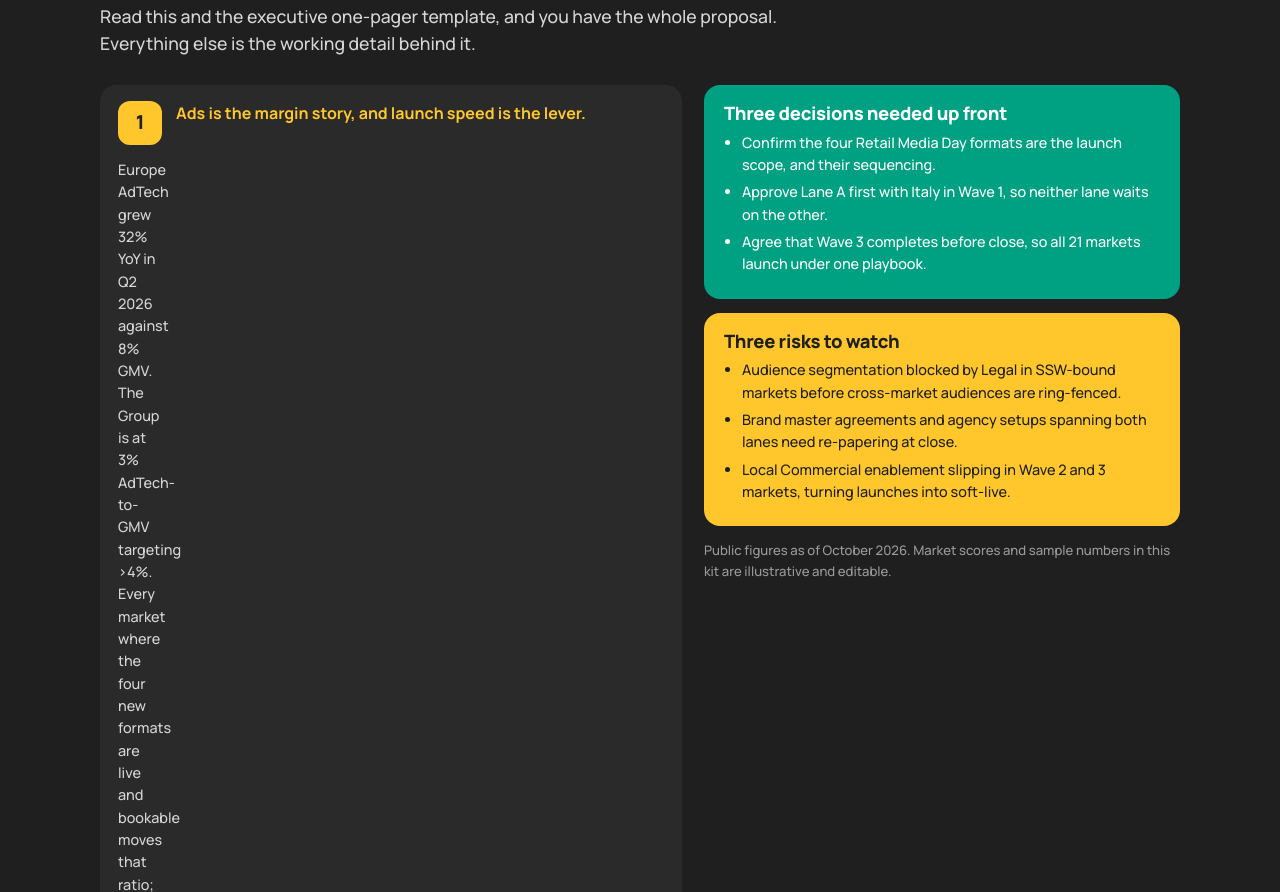
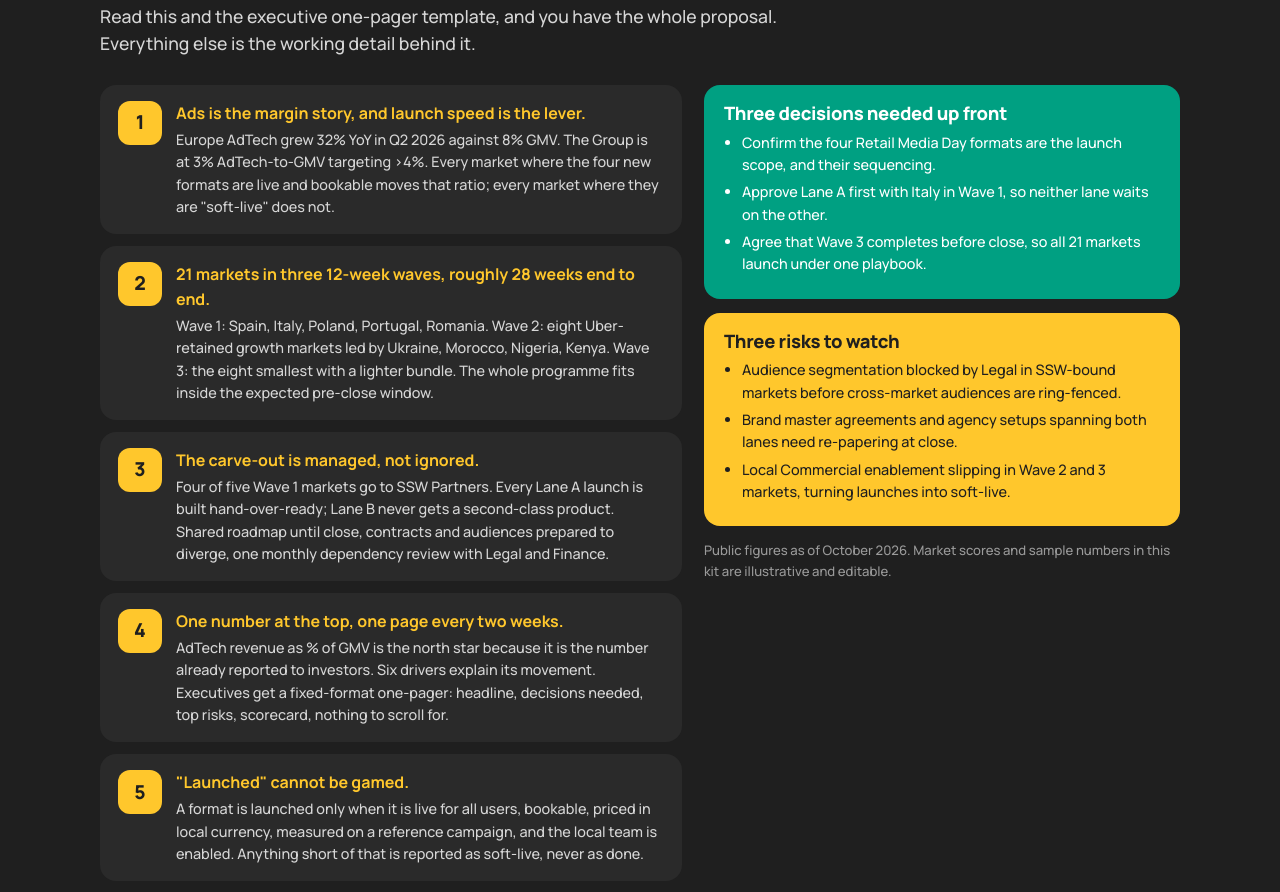
Before and after one commit to Shorouk9/glovo-ads-launch-kit, a plain HTML site: page index.html in a window 1280 px wide. Shown: the part 938-1830 px from the top of the page. Drawn offline with Linux system fonts and the light colour scheme.

Commit message:
Fix summary item layout
Co-Authored-By: Claude Fable 5.1 <noreply@anthropic.com>
Claude-Session: https://claude.ai/code/session_014SzzzJJBBJHx3SwNF8Tpb5

```diff
--- a/index.html
+++ b/index.html
@@ -286,11 +286,11 @@ footer b{color:var(--yellow)}
     <p class="lede">Read this and the executive one-pager template, and you have the whole proposal. Everything else is the working detail behind it.</p>
     <div class="summ-grid">
       <ol class="summ-list">
-        <li><b>Ads is the margin story, and launch speed is the lever.</b><p>Europe AdTech grew 32% YoY in Q2 2026 against 8% GMV. The Group is at 3% AdTech-to-GMV targeting >4%. Every market where the four new formats are live and bookable moves that ratio; every market where they are "soft-live" does not.</p></li>
-        <li><b>21 markets in three 12-week waves, roughly 28 weeks end to end.</b><p>Wave 1: Spain, Italy, Poland, Portugal, Romania. Wave 2: eight Uber-retained growth markets led by Ukraine, Morocco, Nigeria, Kenya. Wave 3: the eight smallest with a lighter bundle. The whole programme fits inside the expected pre-close window.</p></li>
-        <li><b>The carve-out is managed, not ignored.</b><p>Four of five Wave 1 markets go to SSW Partners. Every Lane A launch is built hand-over-ready; Lane B never gets a second-class product. Shared roadmap until close, contracts and audiences prepared to diverge, one monthly dependency review with Legal and Finance.</p></li>
-        <li><b>One number at the top, one page every two weeks.</b><p>AdTech revenue as % of GMV is the north star because it is the number already reported to investors. Six drivers explain its movement. Executives get a fixed-format one-pager: headline, decisions needed, top risks, scorecard, nothing to scroll for.</p></li>
-        <li><b>"Launched" cannot be gamed.</b><p>A format is launched only when it is live for all users, bookable, priced in local currency, measured on a reference campaign, and the local team is enabled. Anything short of that is reported as soft-live, never as done.</p></li>
+        <li><div><b>Ads is the margin story, and launch speed is the lever.</b><p>Europe AdTech grew 32% YoY in Q2 2026 against 8% GMV. The Group is at 3% AdTech-to-GMV targeting >4%. Every market where the four new formats are live and bookable moves that ratio; every market where they are "soft-live" does not.</p></div></li>
+        <li><div><b>21 markets in three 12-week waves, roughly 28 weeks end to end.</b><p>Wave 1: Spain, Italy, Poland, Portugal, Romania. Wave 2: eight Uber-retained growth markets led by Ukraine, Morocco, Nigeria, Kenya. Wave 3: the eight smallest with a lighter bundle. The whole programme fits inside the expected pre-close window.</p></div></li>
+        <li><div><b>The carve-out is managed, not ignored.</b><p>Four of five Wave 1 markets go to SSW Partners. Every Lane A launch is built hand-over-ready; Lane B never gets a second-class product. Shared roadmap until close, contracts and audiences prepared to diverge, one monthly dependency review with Legal and Finance.</p></div></li>
+        <li><div><b>One number at the top, one page every two weeks.</b><p>AdTech revenue as % of GMV is the north star because it is the number already reported to investors. Six drivers explain its movement. Executives get a fixed-format one-pager: headline, decisions needed, top risks, scorecard, nothing to scroll for.</p></div></li>
+        <li><div><b>"Launched" cannot be gamed.</b><p>A format is launched only when it is live for all users, bookable, priced in local currency, measured on a reference campaign, and the local team is enabled. Anything short of that is reported as soft-live, never as done.</p></div></li>
       </ol>
       <div class="summ-side">
         <div class="summ-box g">
```
